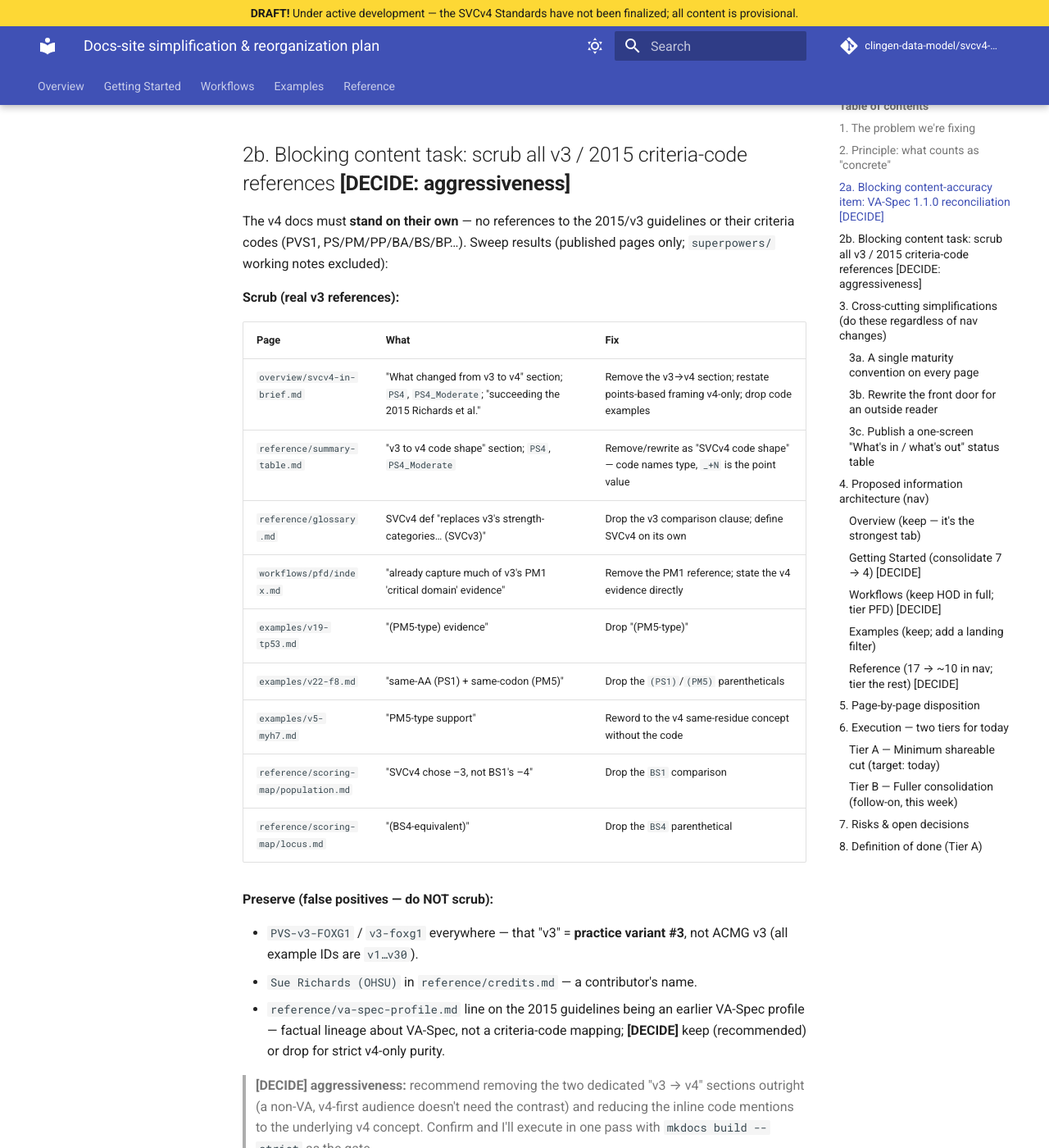
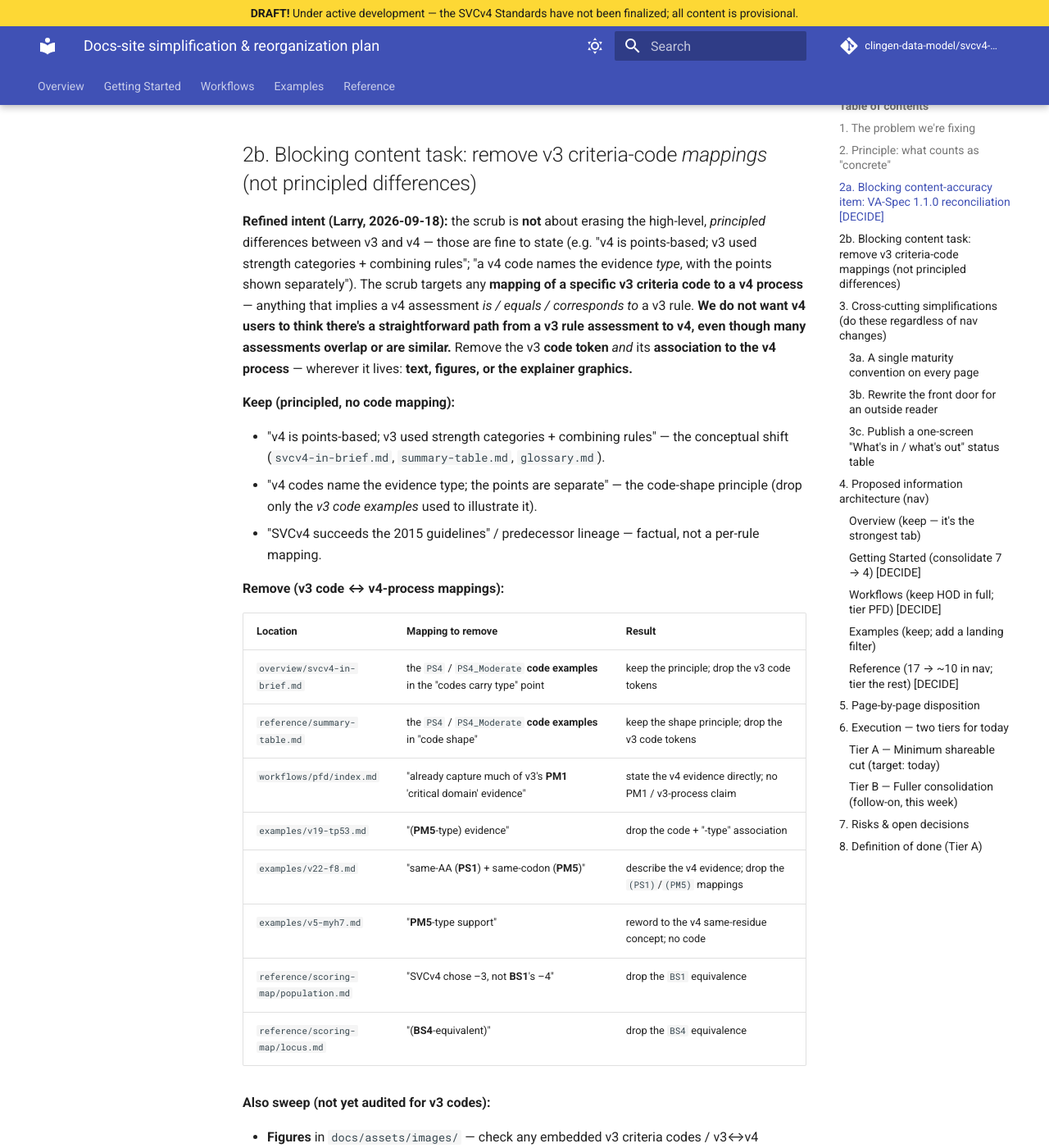
Before and after one commit to clingen-data-model/svcv4-model, an MkDocs documentation site: the page built from docs/plans/2026-09-18-docsite-simplification-plan.md, in a window 1280 px wide and 1400 px high, scrolled down 2109 px. Shown: the whole window at 82% size. Built offline with MkDocs 1.6.1 and Material for MkDocs 9.7.7, drawn with Linux system fonts in a browser that asks for light colours; comment, search, counter and statistics services are not loaded; some of the changed text lies outside the part shown.

Commit message:
docs(plans): refine v3-scrub — remove v3 code↔v4-process mappings, keep principled differences
Per Larry's clarification: the scrub is not about erasing the high-level
principled v3/v4 differences (points-based vs strength-categories; codes name
type). It targets any mapping of a specific v3 criteria code to a v4 process —
anything implying a v4 assessment equals/corresponds to a v3 rule — so users
don't assume a straightforward v3->v4 path. Remove the v3 code token AND its
association to the v4 process, across text, figures, and explainer graphics.
Reworked the target table (keep-vs-remove), added a figures/explainer-graphics
audit, kept the false-positive preserves.

Co-Authored-By: Claude Opus 4.8 (1M context) <noreply@anthropic.com>

```diff
--- a/docs/plans/2026-09-18-docsite-simplification-plan.md
+++ b/docs/plans/2026-09-18-docsite-simplification-plan.md
@@ -83,25 +83,48 @@ scientific/informatics reader doesn't share. Two problems, one fix.
 - Add a dated "Built on the GA4GH standard (VA-Spec `1.1.0-ballot.2026-09`)" line
   to `reference/va-spec-profile.md` and the Home scope block — reference pages only.
 
-## 2b. Blocking content task: scrub all v3 / 2015 criteria-code references **[DECIDE: aggressiveness]**
+## 2b. Blocking content task: remove v3 criteria-code *mappings* (not principled differences)
 
-The v4 docs must **stand on their own** — no references to the 2015/v3 guidelines
-or their criteria codes (PVS1, PS/PM/PP/BA/BS/BP…). Sweep results (published pages
-only; `superpowers/` working notes excluded):
+**Refined intent (Larry, 2026-09-18):** the scrub is **not** about erasing the
+high-level, *principled* differences between v3 and v4 — those are fine to state
+(e.g. "v4 is points-based; v3 used strength categories + combining rules"; "a v4
+code names the evidence *type*, with the points shown separately"). The scrub
+targets any **mapping of a specific v3 criteria code to a v4 process** — anything
+that implies a v4 assessment *is / equals / corresponds to* a v3 rule. **We do not
+want v4 users to think there's a straightforward path from a v3 rule assessment to
+v4, even though many assessments overlap or are similar.** Remove the v3 **code
+token** *and* its **association to the v4 process** — wherever it lives: **text,
+figures, or the explainer graphics.**
 
-**Scrub (real v3 references):**
+**Keep (principled, no code mapping):**
 
-| Page | What | Fix |
+- "v4 is points-based; v3 used strength categories + combining rules" — the
+  conceptual shift (`svcv4-in-brief.md`, `summary-table.md`, `glossary.md`).
+- "v4 codes name the evidence type; the points are separate" — the code-shape
+  principle (drop only the *v3 code examples* used to illustrate it).
+- "SVCv4 succeeds the 2015 guidelines" / predecessor lineage — factual, not a
+  per-rule mapping.
+
+**Remove (v3 code ↔ v4-process mappings):**
+
+| Location | Mapping to remove | Result |
 |---|---|---|
-| `overview/svcv4-in-brief.md` | "What changed from v3 to v4" section; `PS4`, `PS4_Moderate`; "succeeding the 2015 Richards et al." | Remove the v3→v4 section; restate points-based framing v4-only; drop code examples |
-| `reference/summary-table.md` | "v3 to v4 code shape" section; `PS4`, `PS4_Moderate` | Remove/rewrite as "SVCv4 code shape" — code names type, `_+N` is the point value |
-| `reference/glossary.md` | SVCv4 def "replaces v3's strength-categories… (SVCv3)" | Drop the v3 comparison clause; define SVCv4 on its own |
-| `workflows/pfd/index.md` | "already capture much of v3's PM1 'critical domain' evidence" | Remove the PM1 reference; state the v4 evidence directly |
-| `examples/v19-tp53.md` | "(PM5-type) evidence" | Drop "(PM5-type)" |
-| `examples/v22-f8.md` | "same-AA (PS1) + same-codon (PM5)" | Drop the `(PS1)`/`(PM5)` parentheticals |
-| `examples/v5-myh7.md` | "PM5-type support" | Reword to the v4 same-residue concept without the code |
-| `reference/scoring-map/population.md` | "SVCv4 chose –3, not BS1's –4" | Drop the `BS1` comparison |
-| `reference/scoring-map/locus.md` | "(BS4-equivalent)" | Drop the `BS4` parenthetical |
+| `overview/svcv4-in-brief.md` | the `PS4` / `PS4_Moderate` **code examples** in the "codes carry type" point | keep the principle; drop the v3 code tokens |
+| `reference/summary-table.md` | the `PS4` / `PS4_Moderate` **code examples** in "code shape" | keep the shape principle; drop the v3 code tokens |
+| `workflows/pfd/index.md` | "already capture much of v3's **PM1** 'critical domain' evidence" | state the v4 evidence directly; no PM1 / v3-process claim |
+| `examples/v19-tp53.md` | "(**PM5**-type) evidence" | drop the code + "-type" association |
+| `examples/v22-f8.md` | "same-AA (**PS1**) + same-codon (**PM5**)" | describe the v4 evidence; drop the `(PS1)`/`(PM5)` mappings |
+| `examples/v5-myh7.md` | "**PM5**-type support" | reword to the v4 same-residue concept; no code |
+| `reference/scoring-map/population.md` | "SVCv4 chose –3, not **BS1**'s –4" | drop the `BS1` equivalence |
+| `reference/scoring-map/locus.md` | "(**BS4**-equivalent)" | drop the `BS4` equivalence |
+
+**Also sweep (not yet audited for v3 codes):**
+
+- **Figures** in `docs/assets/images/` — check any embedded v3 criteria codes /
+  v3↔v4 mapping cells; re-export without them if found.
+- **Explainer graphics** (the claude.ai artifacts + any exported stills in
+  `docs/assets/images/explainers/`) — several predate this rule; audit each for v3
+  code tokens or "= v3 X" mappings before use, per the manifest note.
 
 **Preserve (false positives — do NOT scrub):**
 
@@ -109,16 +132,13 @@ only; `superpowers/` working notes excluded):
   ACMG v3 (all example IDs are `v1…v30`).
 - `Sue Richards (OHSU)` in `reference/credits.md` — a contributor's name.
 - `reference/va-spec-profile.md` line on the 2015 guidelines being an earlier
-  VA-Spec profile — factual lineage about VA-Spec, not a criteria-code mapping;
-  **[DECIDE]** keep (recommended) or drop for strict v4-only purity.
+  VA-Spec profile — VA-Spec lineage, not a criteria-code mapping.
 
-> **[DECIDE] aggressiveness:** recommend removing the two dedicated "v3 → v4"
-> sections outright (a non-VA, v4-first audience doesn't need the contrast) and
-> reducing the inline code mentions to the underlying v4 concept. Confirm and I'll
-> execute in one pass with `mkdocs build --strict` as the gate.
->
-> **Source material** (`source-material/svcv4-supplements/SM02-v3-to-v4-status.txt`,
-> and the figures) is *inputs*, not published — leave as-is unless a figure with a
+> Ready to execute on your go — text edits in one pass with `mkdocs build --strict`
+> as the gate; figures/explainers audited separately (I can't re-export a PNG that
+> has a baked-in v3 code without the source). **Source material**
+> (`source-material/svcv4-supplements/SM02-v3-to-v4-status.txt` and the SM figures)
+> is *inputs*, not published — leave as-is unless a figure with a
 > visible v3 code gets embedded in the site.
 
 > Treat this as **Tier A, item 0** — it gates "shareable with a technical
```
